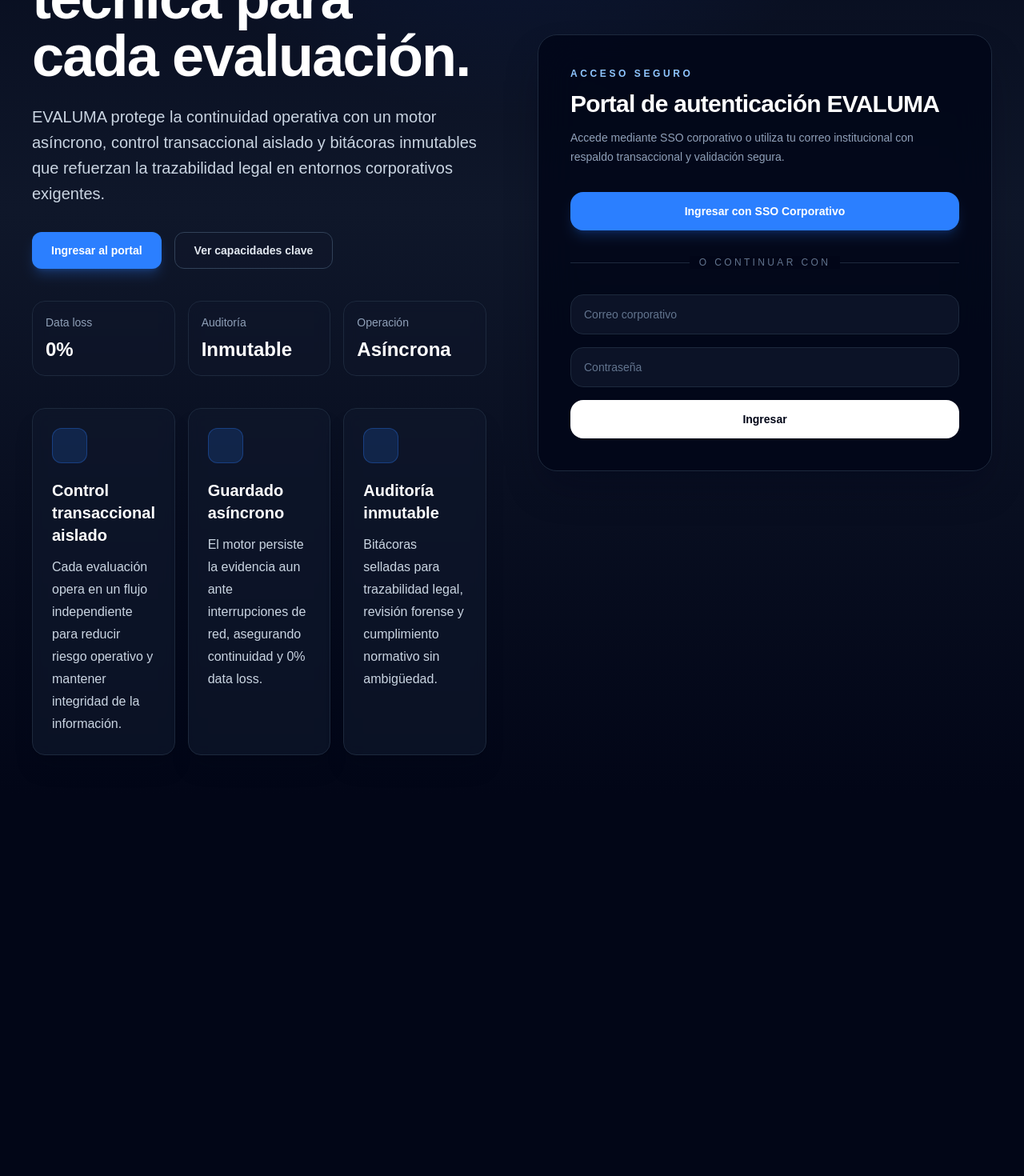
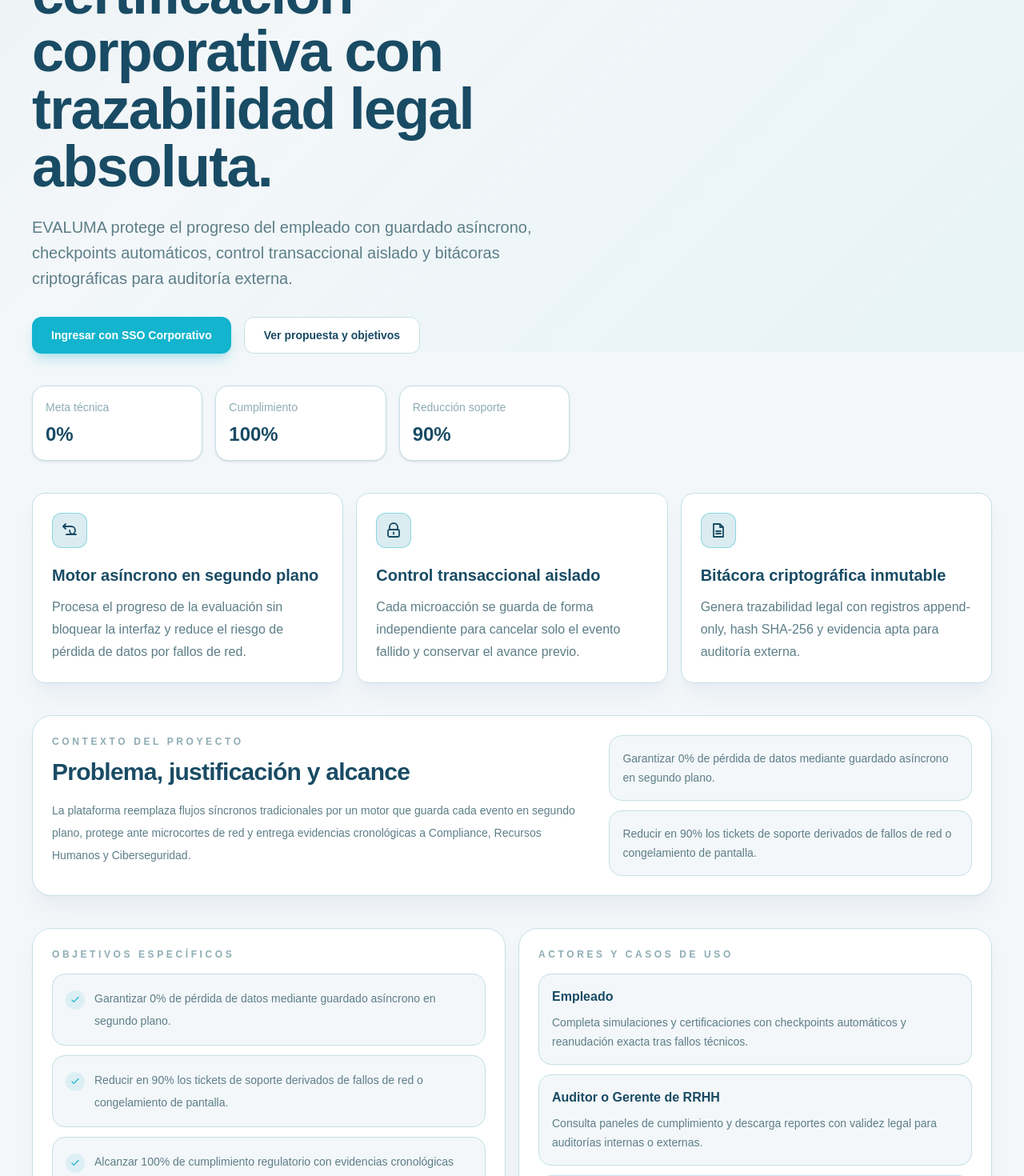
Before and after one commit to Elrorro334/next-app, a Next.js app: page / in a window 1280 px wide. Shown: the part 360-1830 px from the top of the page at 80% size. Before the commit the page ends 1352 px from the top, so only its background shows below. Built offline with nearby package versions, Linux system fonts and the light colour scheme.

Commit message:
Update EVALUMA UI flows

```diff
--- a/app/components/LoginPanel.tsx
+++ b/app/components/LoginPanel.tsx
@@ -3,6 +3,7 @@
 import { useState } from "react";
 import { useRouter } from "next/navigation";
 import { motion } from "framer-motion";
+import Image from "next/image";
 
 export default function LoginPanel() {
   const [email, setEmail] = useState("");
@@ -66,13 +67,20 @@
       initial={{ opacity: 1, y: 14, scale: 0.99 }}
       animate={{ opacity: 1, y: 0, scale: 1 }}
       transition={{ duration: 0.6, ease: "easeOut" }}
-      className="w-full max-w-xl rounded-3xl border border-slate-800 bg-slate-950/85 p-8 shadow-2xl shadow-slate-950/40 backdrop-blur-xl sm:p-10"
+      className="w-full max-w-xl rounded-3xl border border-[#C3E0E6] bg-white p-8 shadow-2xl shadow-slate-200/70 backdrop-blur-xl sm:p-10"
     >
+      <div className="mb-8 flex items-center gap-4">
+        <div className="flex h-14 w-14 items-center justify-center rounded-2xl border border-[#C3E0E6] bg-[#F3F7F9]">
+          <Image src="/sources/logo.png" alt="Logo EVALUMA" width={42} height={42} />
+        </div>
+        <div>
+          <p className="text-xs font-semibold uppercase tracking-[0.3em] text-[#8EACB4]">Acceso seguro</p>
+          <h2 className="mt-2 text-3xl font-semibold tracking-tight text-[#194B64]">Portal de autenticación EVALUMA</h2>
+        </div>
+      </div>
       <div className="mb-8">
-        <p className="text-xs font-semibold uppercase tracking-[0.3em] text-blue-300">Acceso seguro</p>
-        <h2 className="mt-3 text-3xl font-semibold tracking-tight text-white">Portal de autenticación EVALUMA</h2>
-        <p className="mt-3 max-w-lg text-sm leading-6 text-slate-400">
-          Accede mediante SSO corporativo o utiliza tu correo institucional con respaldo transaccional y validación segura.
+        <p className="max-w-lg text-sm leading-6 text-[#5D7E88]">
+          Inicia sesión con SSO corporativo o con tu correo institucional para acceder al portal documentado en la propuesta escrita.
         </p>
       </div>
 
@@ -80,17 +88,17 @@
         type="button"
         onClick={handleSsoLogin}
         disabled={loading || ssoLoading}
-        className="inline-flex w-full items-center justify-center rounded-2xl bg-blue-500 px-4 py-3.5 text-sm font-semibold text-white shadow-lg shadow-blue-500/20 transition hover:bg-blue-400 focus:outline-none focus:ring-2 focus:ring-blue-300 disabled:cursor-not-allowed disabled:opacity-60"
+        className="inline-flex w-full items-center justify-center rounded-2xl bg-[#194B64] px-4 py-3.5 text-sm font-semibold text-white shadow-lg shadow-[#194B64]/20 transition hover:bg-[#0f3b51] focus:outline-none focus:ring-2 focus:ring-[#13B4CE]/30 disabled:cursor-not-allowed disabled:opacity-60"
       >
         {ssoLoading ? "Redirigiendo a SSO..." : "Ingresar con SSO Corporativo"}
       </button>
 
       <div className="relative my-8">
         <div className="absolute inset-0 flex items-center">
-          <div className="w-full border-t border-slate-800" />
+          <div className="w-full border-t border-[#C3E0E6]" />
         </div>
-        <div className="relative flex justify-center text-xs uppercase tracking-[0.28em] text-slate-500">
-          <span className="bg-slate-950 px-3">o continuar con</span>
+        <div className="relative flex justify-center text-xs uppercase tracking-[0.28em] text-[#8EACB4]">
+          <span className="bg-white px-3">o continuar con</span>
         </div>
       </div>
 
@@ -100,7 +108,7 @@
           placeholder="Correo corporativo"
           value={email}
           onChange={(e) => setEmail(e.target.value)}
-          className="w-full rounded-2xl border border-slate-800 bg-slate-900/80 px-4 py-3.5 text-sm text-white outline-none transition placeholder:text-slate-500 focus:border-blue-500 focus:ring-2 focus:ring-blue-500/20 disabled:cursor-not-allowed disabled:opacity-60"
+          className="w-full rounded-2xl border border-[#C3E0E6] bg-[#F3F7F9] px-4 py-3.5 text-sm text-[#194B64] outline-none transition placeholder:text-[#8EACB4] focus:border-[#13B4CE] focus:ring-2 focus:ring-[#13B4CE]/20 disabled:cursor-not-allowed disabled:opacity-60"
           disabled={loading}
           required
         />
@@ -109,19 +117,19 @@
           placeholder="Contraseña"
           value={password}
           onChange={(e) => setPassword(e.target.value)}
-          className="w-full rounded-2xl border border-slate-800 bg-slate-900/80 px-4 py-3.5 text-sm text-white outline-none transition placeholder:text-slate-500 focus:border-blue-500 focus:ring-2 focus:ring-blue-500/20 disabled:cursor-not-allowed disabled:opacity-60"
+          className="w-full rounded-2xl border border-[#C3E0E6] bg-[#F3F7F9] px-4 py-3.5 text-sm text-[#194B64] outline-none transition placeholder:text-[#8EACB4] focus:border-[#13B4CE] focus:ring-2 focus:ring-[#13B4CE]/20 disabled:cursor-not-allowed disabled:opacity-60"
           disabled={loading}
           required
         />
         <button
           type="submit"
           disabled={loading}
-          className="inline-flex w-full items-center justify-center rounded-2xl bg-white px-4 py-3.5 text-sm font-semibold text-slate-950 transition hover:bg-slate-100 focus:outline-none focus:ring-2 focus:ring-white/40 disabled:cursor-not-allowed disabled:opacity-60"
+          className="inline-flex w-full items-center justify-center rounded-2xl bg-[#13B4CE] px-4 py-3.5 text-sm font-semibold text-white transition hover:bg-[#0ea3bb] focus:outline-none focus:ring-2 focus:ring-[#13B4CE]/30 disabled:cursor-not-allowed disabled:opacity-60"
         >
           {loading ? "Autenticando..." : "Ingresar"}
         </button>
         {error && (
-          <div className="rounded-2xl border border-rose-500/30 bg-rose-500/10 px-4 py-3 text-sm text-rose-200" role="alert" aria-live="polite">
+          <div className="rounded-2xl border border-rose-300 bg-rose-50 px-4 py-3 text-sm text-rose-700" role="alert" aria-live="polite">
             {error}
           </div>
         )}
--- a/app/login/page.tsx
+++ b/app/login/page.tsx
@@ -2,8 +2,10 @@
 
 export default function LoginPage() {
   return (
-    <div className="min-h-screen bg-[radial-gradient(circle_at_top,_rgba(37,99,235,0.16),_transparent_34%),linear-gradient(180deg,#020617_0%,#0f172a_46%,#020617_100%)] flex items-center justify-center p-6">
-      <LoginPanel />
+    <div className="min-h-screen bg-[#F3F7F9] px-6 py-8">
+      <div className="mx-auto flex min-h-[calc(100vh-4rem)] w-full max-w-7xl items-center justify-center">
+        <LoginPanel />
+      </div>
     </div>
   );
 }
--- a/app/page.tsx
+++ b/app/page.tsx
@@ -1,69 +1,144 @@
 "use client";
 
+import Image from "next/image";
+import Link from "next/link";
 import { motion } from "framer-motion";
-import LoginPanel from "./components/LoginPanel";
+
+function AsyncIcon() {
+  return (
+    <svg viewBox="0 0 24 24" fill="none" className="h-6 w-6 text-[#194B64]" aria-hidden="true">
+      <path d="M4 7h10a5 5 0 0 1 0 10H8" stroke="currentColor" strokeWidth="1.8" strokeLinecap="round" strokeLinejoin="round" />
+      <path d="M7 4 4 7l3 3" stroke="currentColor" strokeWidth="1.8" strokeLinecap="round" strokeLinejoin="round" />
+      <path d="M20 17h-3a5 5 0 0 1-5-5" stroke="currentColor" strokeWidth="1.8" strokeLinecap="round" strokeLinejoin="round" />
+    </svg>
+  );
+}
+
+function LockIcon() {
+  return (
+    <svg viewBox="0 0 24 24" fill="none" className="h-6 w-6 text-[#194B64]" aria-hidden="true">
+      <path d="M7 11V8a5 5 0 0 1 10 0v3" stroke="currentColor" strokeWidth="1.8" strokeLinecap="round" strokeLinejoin="round" />
+      <rect x="5" y="11" width="14" height="9" rx="2" stroke="currentColor" strokeWidth="1.8" />
+      <path d="M12 14.5v2" stroke="currentColor" strokeWidth="1.8" strokeLinecap="round" />
+    </svg>
+  );
+}
+
+function AuditIcon() {
+  return (
+    <svg viewBox="0 0 24 24" fill="none" className="h-6 w-6 text-[#194B64]" aria-hidden="true">
+      <path d="M6 4h8l4 4v12H6z" stroke="currentColor" strokeWidth="1.8" strokeLinejoin="round" />
+      <path d="M14 4v4h4" stroke="currentColor" strokeWidth="1.8" strokeLinejoin="round" />
+      <path d="M9 13h6M9 16h6" stroke="currentColor" strokeWidth="1.8" strokeLinecap="round" />
+    </svg>
+  );
+}
 
 export default function Home() {
   const features = [
     {
-      title: "Control transaccional aislado",
-      desc: "Cada evaluación opera en un flujo independiente para reducir riesgo operativo y mantener integridad de la información.",
+      title: "Motor asíncrono en segundo plano",
+      desc: "Procesa el progreso de la evaluación sin bloquear la interfaz y reduce el riesgo de pérdida de datos por fallos de red.",
+      icon: <AsyncIcon />,
     },
     {
-      title: "Guardado asíncrono",
-      desc: "El motor persiste la evidencia aun ante interrupciones de red, asegurando continuidad y 0% data loss.",
+      title: "Control transaccional aislado",
+      desc: "Cada microacción se guarda de forma independiente para cancelar solo el evento fallido y conservar el avance previo.",
+      icon: <LockIcon />,
     },
     {
-      title: "Auditoría inmutable",
-      desc: "Bitácoras selladas para trazabilidad legal, revisión forense y cumplimiento normativo sin ambigüedad.",
+      title: "Bitácora criptográfica inmutable",
+      desc: "Genera trazabilidad legal con registros append-only, hash SHA-256 y evidencia apta para auditoría externa.",
+      icon: <AuditIcon />,
+    },
+  ];
+
+  const objectives = [
+    "Garantizar 0% de pérdida de datos mediante guardado asíncrono en segundo plano.",
+    "Reducir en 90% los tickets de soporte derivados de fallos de red o congelamiento de pantalla.",
+    "Alcanzar 100% de cumplimiento regulatorio con evidencias cronológicas exportables en CSV y PDF.",
+    "Asegurar la inmutabilidad de la auditoría con bitácoras de solo inserción y trazabilidad exacta.",
+  ];
+
+  const actors = [
+    {
+      title: "Empleado",
+      desc: "Completa simulaciones y certificaciones con checkpoints automáticos y reanudación exacta tras fallos técnicos.",
+    },
+    {
+      title: "Auditor o Gerente de RRHH",
+      desc: "Consulta paneles de cumplimiento y descarga reportes con validez legal para auditorías internas o externas.",
+    },
+    {
+      title: "Administrador del Sistema",
+      desc: "Supervisa RAM, CPU, colas de mensajes y salud operativa del motor asíncrono en tiempo real.",
     },
   ];
 
   return (
-    <main className="min-h-screen bg-[radial-gradient(circle_at_top,_rgba(37,99,235,0.16),_transparent_34%),linear-gradient(180deg,#020617_0%,#0f172a_46%,#020617_100%)] text-slate-100">
-      <section className="mx-auto flex min-h-screen w-full max-w-7xl flex-col gap-16 px-6 py-8 lg:px-10 xl:flex-row xl:items-center xl:py-12">
-        <div className="flex flex-1 flex-col gap-10">
+    <main className="min-h-screen bg-[#F3F7F9] text-[#194B64]">
+      <div className="pointer-events-none fixed inset-0 bg-[radial-gradient(circle_at_top,_rgba(19,180,206,0.14),_transparent_28%),linear-gradient(135deg,rgba(25,75,100,0.04)_0%,transparent_38%,rgba(19,180,206,0.05)_100%)]" />
+      <section className="relative mx-auto flex min-h-screen w-full max-w-7xl flex-col gap-12 px-6 py-8 lg:px-10 xl:py-12">
+        <header className="flex items-center justify-between rounded-3xl border border-[#C3E0E6] bg-white/80 px-5 py-4 shadow-sm shadow-slate-200/50 backdrop-blur">
+          <div className="flex items-center gap-4">
+            <div className="flex h-14 w-14 items-center justify-center rounded-2xl border border-[#C3E0E6] bg-[#F3F7F9] shadow-sm">
+              <Image src="/sources/logo.png" alt="Logo EVALUMA" width={42} height={42} priority />
+            </div>
+            <div>
+              <p className="text-[11px] font-semibold uppercase tracking-[0.3em] text-[#8EACB4]">EVALUMA</p>
+              <p className="text-sm font-medium text-[#194B64]">Evaluación Corporativa Inmutable</p>
+            </div>
+          </div>
+          <Link
+            href="/login"
+            className="inline-flex items-center justify-center rounded-xl bg-[#194B64] px-5 py-3 text-sm font-semibold text-white shadow-lg shadow-[#194B64]/15 transition hover:bg-[#0f3b51]"
+          >
+            Acceder
+          </Link>
+        </header>
+
+        <div className="flex flex-col gap-10">
           <motion.div
             initial={{ opacity: 1, y: 10 }}
             animate={{ opacity: 1, y: 0 }}
             transition={{ duration: 0.55, ease: "easeOut" }}
             className="max-w-3xl"
           >
-            <div className="inline-flex items-center gap-2 rounded-full border border-slate-700/80 bg-slate-900/70 px-4 py-2 text-xs font-medium uppercase tracking-[0.25em] text-slate-300 shadow-lg shadow-slate-950/30 backdrop-blur">
+            <div className="inline-flex items-center gap-2 rounded-full border border-[#C3E0E6] bg-white px-4 py-2 text-xs font-semibold uppercase tracking-[0.25em] text-[#8EACB4] shadow-sm">
               Portal corporativo transaccional B2B
             </div>
-            <h1 className="mt-6 text-5xl font-semibold tracking-tight text-white sm:text-6xl lg:text-7xl">
-              Blindaje normativo con resiliencia técnica para cada evaluación.
+            <h1 className="mt-6 max-w-4xl text-5xl font-semibold tracking-tight text-[#194B64] sm:text-6xl lg:text-7xl">
+              Motor asíncrono para certificación corporativa con trazabilidad legal absoluta.
             </h1>
-            <p className="mt-6 max-w-2xl text-lg leading-8 text-slate-300 sm:text-xl">
-              EVALUMA protege la continuidad operativa con un motor asíncrono, control transaccional aislado y bitácoras inmutables que refuerzan la trazabilidad legal en entornos corporativos exigentes.
+            <p className="mt-6 max-w-2xl text-lg leading-8 text-[#5D7E88] sm:text-xl">
+              EVALUMA protege el progreso del empleado con guardado asíncrono, checkpoints automáticos, control transaccional aislado y bitácoras criptográficas para auditoría externa.
             </p>
             <div className="mt-8 flex flex-col gap-4 sm:flex-row">
               <a
-                href="#login"
-                className="inline-flex items-center justify-center rounded-xl bg-blue-500 px-6 py-3 text-sm font-semibold text-white shadow-lg shadow-blue-500/25 transition hover:bg-blue-400 focus:outline-none focus:ring-2 focus:ring-blue-300"
+                href="/login"
+                className="inline-flex items-center justify-center rounded-xl bg-[#13B4CE] px-6 py-3 text-sm font-semibold text-white shadow-lg shadow-[#13B4CE]/25 transition hover:bg-[#0ea3bb] focus:outline-none focus:ring-2 focus:ring-[#13B4CE]/30"
               >
-                Ingresar al portal
+                Ingresar con SSO Corporativo
               </a>
               <a
                 href="#features"
-                className="inline-flex items-center justify-center rounded-xl border border-slate-700 bg-slate-900/60 px-6 py-3 text-sm font-semibold text-slate-200 transition hover:border-slate-500 hover:bg-slate-900"
+                className="inline-flex items-center justify-center rounded-xl border border-[#C3E0E6] bg-white px-6 py-3 text-sm font-semibold text-[#194B64] transition hover:border-[#13B4CE] hover:text-[#13B4CE]"
               >
-                Ver capacidades clave
+                Ver propuesta y objetivos
               </a>
             </div>
             <dl className="mt-10 grid max-w-2xl grid-cols-1 gap-4 sm:grid-cols-3">
-              <div className="rounded-2xl border border-slate-800 bg-slate-900/60 p-4 backdrop-blur">
-                <dt className="text-sm text-slate-400">Data loss</dt>
-                <dd className="mt-2 text-2xl font-semibold text-white">0%</dd>
+              <div className="rounded-2xl border border-[#C3E0E6] bg-white p-4 shadow-sm">
+                <dt className="text-sm text-[#8EACB4]">Meta técnica</dt>
+                <dd className="mt-2 text-2xl font-semibold text-[#194B64]">0%</dd>
               </div>
-              <div className="rounded-2xl border border-slate-800 bg-slate-900/60 p-4 backdrop-blur">
-                <dt className="text-sm text-slate-400">Auditoría</dt>
-                <dd className="mt-2 text-2xl font-semibold text-white">Inmutable</dd>
+              <div className="rounded-2xl border border-[#C3E0E6] bg-white p-4 shadow-sm">
+                <dt className="text-sm text-[#8EACB4]">Cumplimiento</dt>
+                <dd className="mt-2 text-2xl font-semibold text-[#194B64]">100%</dd>
               </div>
-              <div className="rounded-2xl border border-slate-800 bg-slate-900/60 p-4 backdrop-blur">
-                <dt className="text-sm text-slate-400">Operación</dt>
-                <dd className="mt-2 text-2xl font-semibold text-white">Asíncrona</dd>
+              <div className="rounded-2xl border border-[#C3E0E6] bg-white p-4 shadow-sm">
+                <dt className="text-sm text-[#8EACB4]">Reducción soporte</dt>
+                <dd className="mt-2 text-2xl font-semibold text-[#194B64]">90%</dd>
               </div>
             </dl>
           </motion.div>
@@ -76,18 +151,63 @@
                 whileInView={{ opacity: 1, y: 0 }}
                 transition={{ duration: 0.5, delay: index * 0.1 }}
                 viewport={{ once: true, margin: "-60px" }}
-                className="group rounded-2xl border border-slate-800 bg-slate-900/70 p-6 shadow-xl shadow-slate-950/25 backdrop-blur transition hover:border-blue-500/40 hover:bg-slate-900"
+                className="group rounded-2xl border border-[#C3E0E6] bg-white p-6 shadow-xl shadow-slate-200/60 transition hover:border-[#13B4CE]"
               >
-                <div className="mb-5 h-11 w-11 rounded-xl bg-blue-500/15 ring-1 ring-inset ring-blue-500/30" />
-                <h2 className="text-xl font-semibold text-white">{feature.title}</h2>
-                <p className="mt-3 leading-7 text-slate-300">{feature.desc}</p>
+                <div className="mb-5 flex h-11 w-11 items-center justify-center rounded-xl bg-[#C3E0E6]/60 ring-1 ring-inset ring-[#13B4CE]/40">
+                  {feature.icon}
+                </div>
+                <h2 className="text-xl font-semibold text-[#194B64]">{feature.title}</h2>
+                <p className="mt-3 leading-7 text-[#5D7E88]">{feature.desc}</p>
               </motion.article>
             ))}
           </section>
-        </div>
 
-        <div id="login" className="flex w-full flex-1 justify-center xl:max-w-xl">
-          <LoginPanel />
+          <section className="grid gap-4 rounded-3xl border border-[#C3E0E6] bg-white p-6 shadow-xl shadow-slate-200/60 lg:grid-cols-[1.2fr_0.8fr]">
+            <div>
+              <p className="text-xs font-semibold uppercase tracking-[0.3em] text-[#8EACB4]">Contexto del proyecto</p>
+              <h2 className="mt-3 text-3xl font-semibold tracking-tight text-[#194B64]">Problema, justificación y alcance</h2>
+              <p className="mt-4 max-w-2xl text-sm leading-7 text-[#5D7E88]">
+                La plataforma reemplaza flujos síncronos tradicionales por un motor que guarda cada evento en segundo plano, protege ante microcortes de red y entrega evidencias cronológicas a Compliance, Recursos Humanos y Ciberseguridad.
+              </p>
+            </div>
+            <div className="grid gap-3">
+              {objectives.slice(0, 2).map((item) => (
+                <div key={item} className="rounded-2xl border border-[#C3E0E6] bg-[#F3F7F9] p-4 text-sm leading-6 text-[#5D7E88]">
+                  {item}
+                </div>
+              ))}
+            </div>
+          </section>
+
+          <section className="grid gap-4 lg:grid-cols-2">
+            <div className="rounded-3xl border border-[#C3E0E6] bg-white p-6 shadow-xl shadow-slate-200/60">
+              <p className="text-xs font-semibold uppercase tracking-[0.3em] text-[#8EACB4]">Objetivos específicos</p>
+              <ul className="mt-4 space-y-3 text-sm leading-7 text-slate-300">
+                {objectives.map((objective) => (
+                  <li key={objective} className="flex gap-3 rounded-2xl border border-[#C3E0E6] bg-[#F3F7F9] p-4 text-[#5D7E88]">
+                    <span className="mt-1 flex h-6 w-6 shrink-0 items-center justify-center rounded-full bg-[#13B4CE]/10 text-[#13B4CE]">
+                      <svg viewBox="0 0 24 24" fill="none" className="h-3.5 w-3.5" aria-hidden="true">
+                        <path d="m5 12 4 4 10-10" stroke="currentColor" strokeWidth="2" strokeLinecap="round" strokeLinejoin="round" />
+                      </svg>
+                    </span>
+                    <span>{objective}</span>
+                  </li>
+                ))}
+              </ul>
+            </div>
+
+            <div className="rounded-3xl border border-[#C3E0E6] bg-white p-6 shadow-xl shadow-slate-200/60">
+              <p className="text-xs font-semibold uppercase tracking-[0.3em] text-[#8EACB4]">Actores y casos de uso</p>
+              <div className="mt-4 grid gap-3">
+                {actors.map((actor) => (
+                  <article key={actor.title} className="rounded-2xl border border-[#C3E0E6] bg-[#F3F7F9] p-4">
+                    <h3 className="text-base font-semibold text-[#194B64]">{actor.title}</h3>
+                    <p className="mt-2 text-sm leading-6 text-[#5D7E88]">{actor.desc}</p>
+                  </article>
+                ))}
+              </div>
+            </div>
+          </section>
         </div>
       </section>
     </main>
```
Also changed, not shown: public/sources/logo.png (added).
